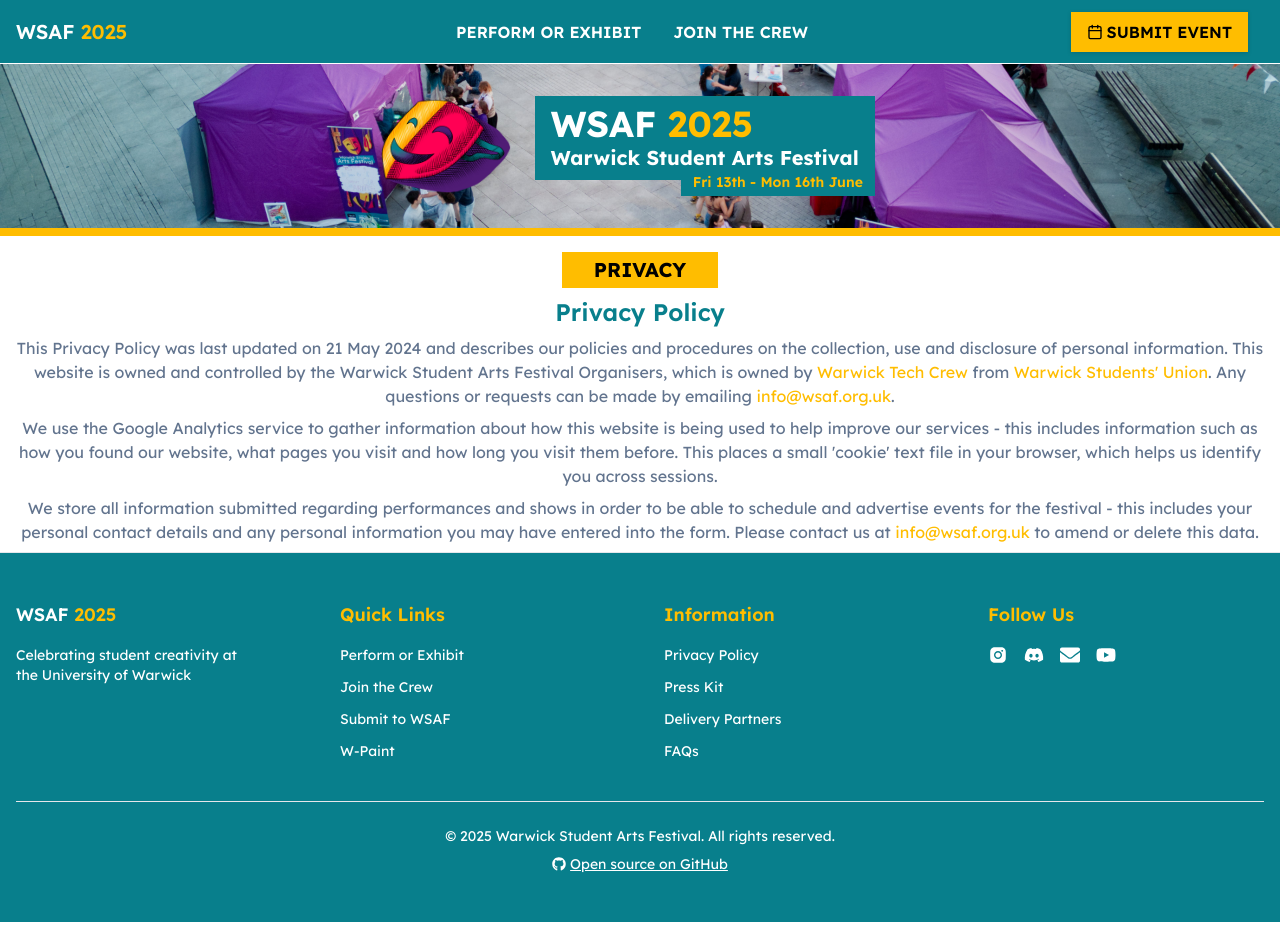
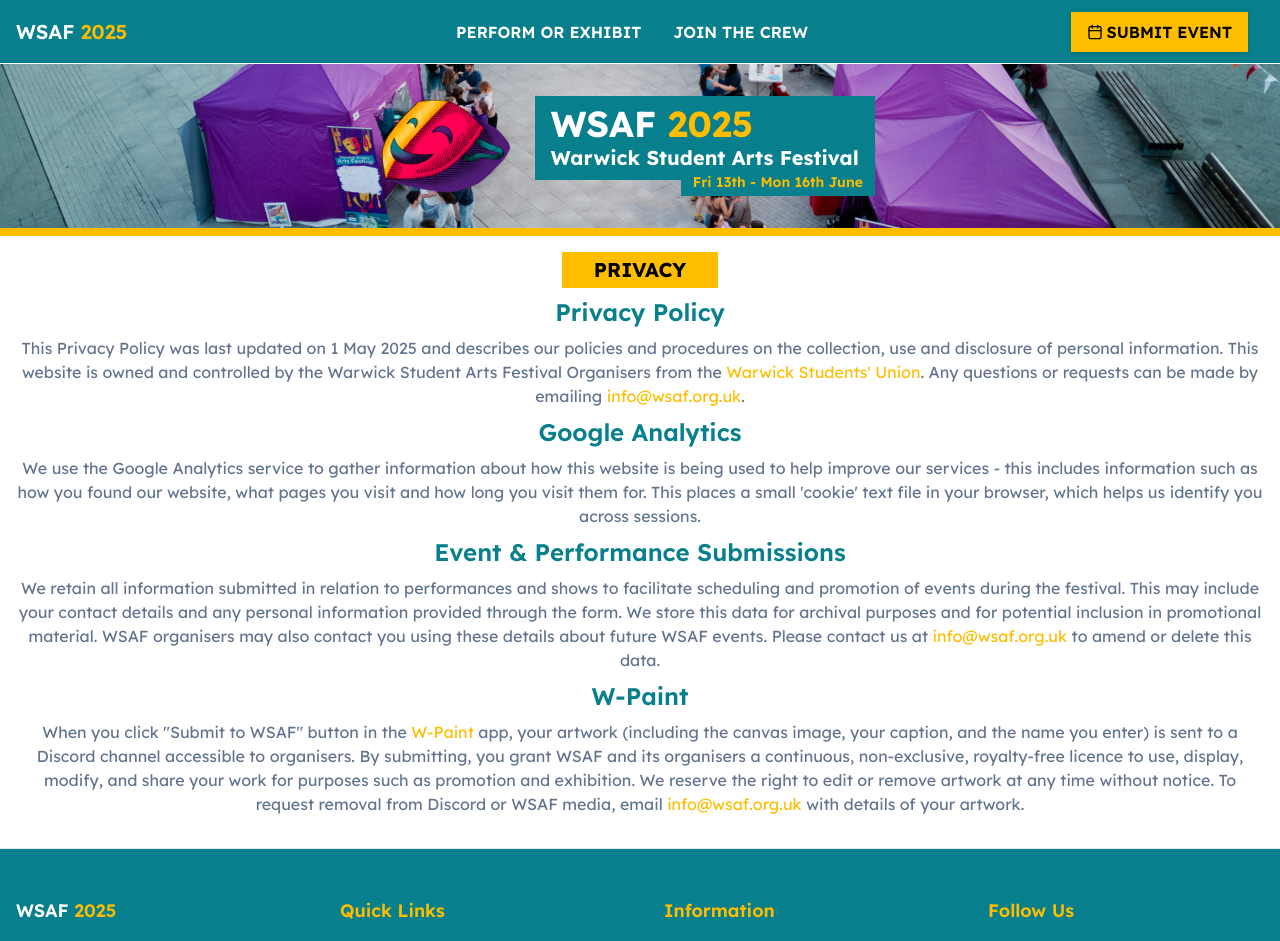
Before and after one commit to WarwickStudentArtsFestival/wsaf25-website, a Next.js app: page /privacy in a window 1280 px wide. Shown: the top 941 px of the page. Built offline with nearby package versions, Linux system fonts and the light colour scheme.

Commit message:
update privacy policy

```diff
--- a/src/app/privacy/page.tsx
+++ b/src/app/privacy/page.tsx
@@ -2,11 +2,12 @@ import PageHeader from '@/app/components/page-header';
 import { Metadata } from 'next';
 import HighlightedHeading from '@/app/components/highlighted-heading';
 import React from 'react';
+import Link from 'next/link';
 
 export const metadata: Metadata = {
   title: 'Privacy Policy | Warwick Student Arts Festival 2025',
   description:
-    'This Privacy Policy was last updated on 21 May 2024 and describes our policies and procedures on the collection, use and disclosure of personal information.',
+    'This Privacy Policy was last updated on 1 May 2025 and describes our policies and procedures on the collection, use and disclosure of personal information.',
 };
 
 export default function Privacy() {
@@ -18,18 +19,10 @@ export default function Privacy() {
 
       <section className="mx-auto max-w-7xl px-4">
         <p className="mb-2">
-          This Privacy Policy was last updated on 21 May 2024 and describes our
+          This Privacy Policy was last updated on 1 May 2025 and describes our
           policies and procedures on the collection, use and disclosure of
           personal information. This website is owned and controlled by the
-          Warwick Student Arts Festival Organisers, which is owned by{' '}
-          <a
-            href="https://www.warwicktechcrew.co.uk/"
-            target="_blank"
-            className="text-yellow"
-          >
-            Warwick Tech Crew
-          </a>{' '}
-          from{' '}
+          Warwick Student Arts Festival Organisers from the{' '}
           <a
             href="https://www.warwicksu.com/"
             target="_blank"
@@ -47,19 +40,28 @@ export default function Privacy() {
           </a>
           .
         </p>
+        <h1 className="text-teal text-2xl font-semibold mb-2">
+          Google Analytics
+        </h1>
         <p className="mb-2">
           We use the Google Analytics service to gather information about how
           this website is being used to help improve our services - this
           includes information such as how you found our website, what pages you
-          visit and how long you visit them before. This places a small
+          visit and how long you visit them for. This places a small
           &apos;cookie&apos; text file in your browser, which helps us identify
           you across sessions.
         </p>
+        <h1 className="text-teal text-2xl font-semibold mb-2">
+          Event & Performance Submissions
+        </h1>
         <p className="mb-2">
-          We store all information submitted regarding performances and shows in
-          order to be able to schedule and advertise events for the festival -
-          this includes your personal contact details and any personal
-          information you may have entered into the form. Please contact us at{' '}
+          We retain all information submitted in relation to performances and
+          shows to facilitate scheduling and promotion of events during the
+          festival. This may include your contact details and any personal
+          information provided through the form. We store this data for archival
+          purposes and for potential inclusion in promotional material. WSAF
+          organisers may also contact you using these details about future WSAF
+          events. Please contact us at{' '}
           <a
             href="mailto:info@wsaf.org.uk"
             target="_blank"
@@ -69,6 +71,28 @@ export default function Privacy() {
           </a>{' '}
           to amend or delete this data.
         </p>
+        <h1 className="text-teal text-2xl font-semibold mb-2">W-Paint</h1>
+        <p className="mb-8">
+          When you click &quot;Submit to WSAF&quot; button in the{' '}
+          <Link className="text-yellow" href="/wpaint">
+            W-Paint
+          </Link>{' '}
+          app, your artwork (including the canvas image, your caption, and the
+          name you enter) is sent to a Discord channel accessible to organisers.
+          By submitting, you grant WSAF and its organisers a continuous,
+          non-exclusive, royalty-free licence to use, display, modify, and share
+          your work for purposes such as promotion and exhibition. We reserve
+          the right to edit or remove artwork at any time without notice. To
+          request removal from Discord or WSAF media, email{' '}
+          <a
+            href="mailto:info@wsaf.org.uk"
+            target="_blank"
+            className="text-yellow"
+          >
+            info@wsaf.org.uk
+          </a>{' '}
+          with details of your artwork.
+        </p>
       </section>
     </main>
   );
```
